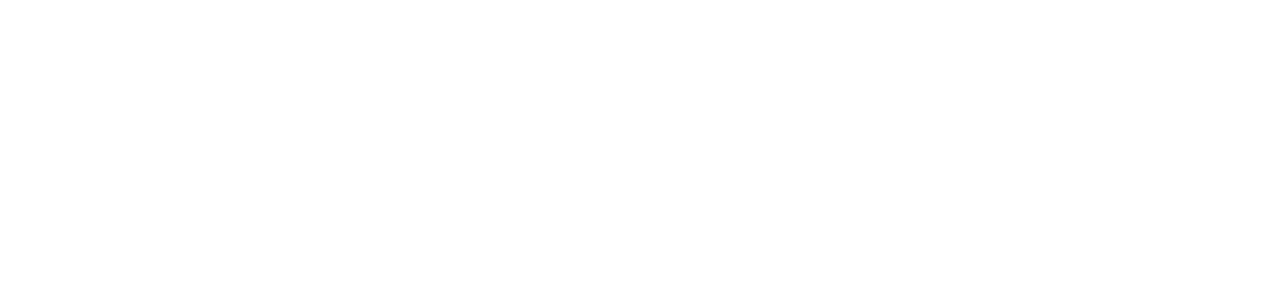
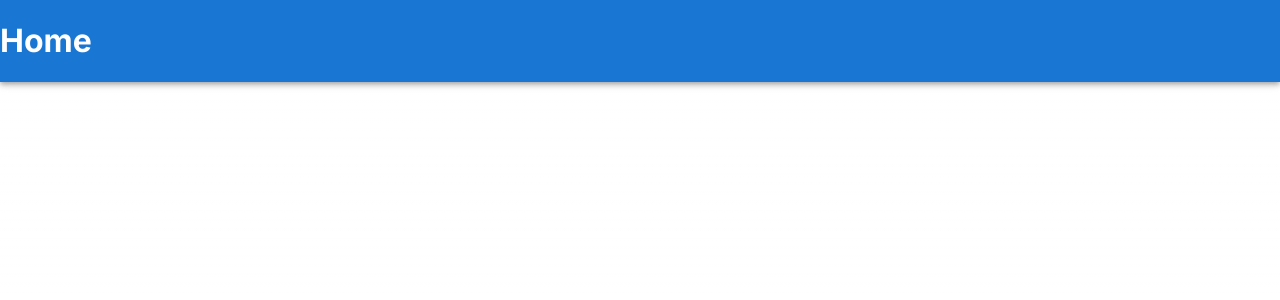
Before and after one commit to Ippei523/example-event-app, a Next.js app in the folder frontend/: page / in a window 1280 px wide. Shown: the top 300 px of the page. Built offline with nearby package versions, Linux system fonts and the light colour scheme.

Commit message:
ヘッダーの設定

```diff
--- a/frontend/app/globals.css
+++ b/frontend/app/globals.css
@@ -18,6 +18,7 @@
 
 body {
   color: rgb(var(--foreground-rgb));
+  margin: 0;
   background: linear-gradient(
       to bottom,
       transparent,
--- a/frontend/app/page.tsx
+++ b/frontend/app/page.tsx
@@ -1,7 +1,12 @@
 import React from "react";
+import { AppBar } from "@mui/material";
 
 export default function Home() {
   return (
-    <main className="flex min-h-screen flex-col items-center justify-between p-24"></main>
+    <main className="">
+      <AppBar position="static">
+        <h1>Home</h1>
+      </AppBar>
+    </main>
   );
 }
```
